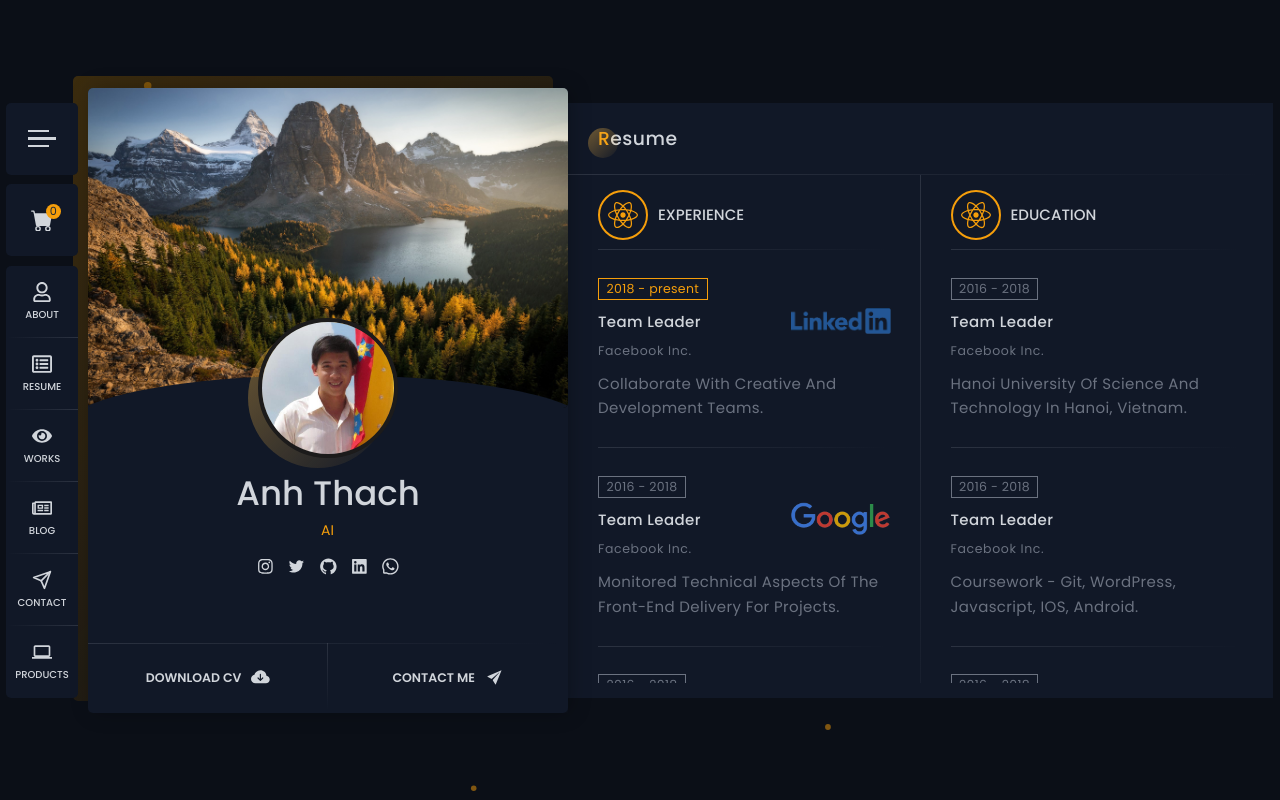
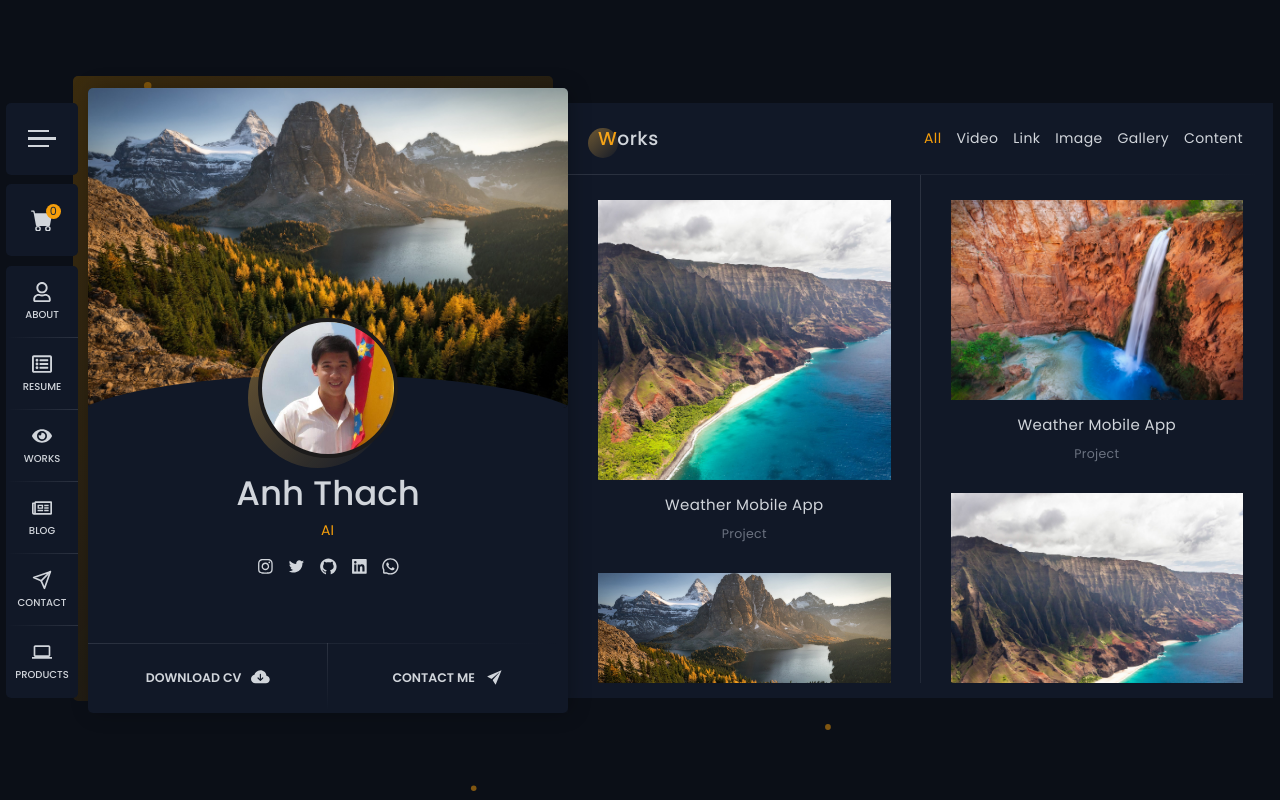
Before and after one commit to Utopiality7/Portfolio, a Next.js app: page / in a window 1280 px wide. Built offline with nearby package versions, Linux system fonts and the light colour scheme.

Commit message:
working on works page

```diff
--- a/app/globals.css
+++ b/app/globals.css
@@ -30,19 +30,19 @@
 }
 
 /* width */
-.about::-webkit-scrollbar {
+.myScroll::-webkit-scrollbar {
   width: 6px;
   background-color: transparent;
 }
 
 /* Track */
-.about::-webkit-scrollbar-track {
+.myScroll::-webkit-scrollbar-track {
   -webkit-box-shadow: none;
   background-color: transparent;
 }
 
 /* Handle */
-.about::-webkit-scrollbar-thumb {
+.myScroll::-webkit-scrollbar-thumb {
   background-color: rgba(255, 255, 255, 0.25);
   border-radius: 0.6rem;
 }
--- a/app/page.tsx
+++ b/app/page.tsx
@@ -5,6 +5,7 @@
 import Menus from "../components/Menus";
 import ProfileCard from "../components/ProfileCard";
 import Resume from "../components/resumePage/Resume";
+import Works from "../components/worksPage/Works";
 
 const Home: NextPage = () => {
   return (
@@ -16,7 +17,8 @@
 
         <div className="w-[70.5rem] h-full py-6 relative before:content-[''] before:absolute before:top-6 before:left-0 before:right-[0.7rem] before:h-6 before:bg-gray-900 before:z-30 after:content-[''] after:absolute after:bottom-6 after:left-0 after:right-[0.7rem] after:h-6 after:bg-gray-900 after:z-30">
           {/* <About /> */}
-          <Resume />
+          {/* <Resume /> */}
+          <Works />
         </div>
       </section>
     </main>
--- a/components/Title.tsx
+++ b/components/Title.tsx
@@ -1,13 +1,28 @@
 interface Props {
   name: string;
+  menus?: string[];
 }
 
-export default function Title({ name }: Props) {
+export default function Title({ name, menus }: Props) {
   return (
-    <div className="customLine relative before:bottom-0 borderLeft capitalize text-3xl text-gray-300 font-medium z-20">
-      <span className="inline-block my-10 mx-12 customCircle relative tracking-wide">
+    <div className="customLine relative before:bottom-0 borderLeft z-20 py-10 flex justify-between items-center">
+      <span className="ml-12 customCircle relative tracking-wide capitalize text-3xl text-gray-300 font-medium">
         {name}
       </span>
+
+      {menus && (
+        <ul className="flex items-center gap-6 mr-12">
+          {menus.map((menu, idx) => (
+            <li
+              className={`capitalize text-[1.4rem] cursor-pointer tracking-wide ${
+                idx === 0 ? "text-main-orange" : "text-gray-300"
+              }`}
+            >
+              {menu}
+            </li>
+          ))}
+        </ul>
+      )}
     </div>
   );
 }
--- a/components/aboutPage/About.tsx
+++ b/components/aboutPage/About.tsx
@@ -8,7 +8,7 @@
 
 export default function About() {
   return (
-    <div className="bg-gray-900 w-full max-h-full h-full overflow-y-scroll about">
+    <div className="bg-gray-900 w-full max-h-full h-full overflow-y-scroll myScroll">
       <Title name="about me" />
       <AboutMe />
 
--- a/components/resumePage/Resume.tsx
+++ b/components/resumePage/Resume.tsx
@@ -5,7 +5,7 @@
 
 export default function Resume() {
   return (
-    <div className="bg-gray-900 w-full max-h-full h-full overflow-y-scroll about">
+    <div className="bg-gray-900 w-full max-h-full h-full overflow-y-scroll myScroll">
       <Title name="resume" />
       <MyResume />
 
--- /dev/null
+++ b/components/worksPage/Work.tsx
@@ -0,0 +1,23 @@
+import Image from "next/image";
+
+interface Props {
+  height: string;
+  imageUrl: string;
+  margin?: boolean;
+}
+
+export default function Work({ height, imageUrl, margin }: Props) {
+  return (
+    <div className={`${margin ? "mb-12" : "mb-2"}`}>
+      <div className={`relative w-full ${height}`}>
+        <Image src={imageUrl} alt="project" objectFit="cover" layout="fill" />
+      </div>
+      <p className="capitalize text-gray-300 text-2xl text-center mt-6 mb-4 tracking-wide">
+        weather mobile app
+      </p>
+      <p className="text-gray-500 text-xl text-center tracking-wide capitalize">
+        project
+      </p>
+    </div>
+  );
+}
--- /dev/null
+++ b/components/worksPage/Works.tsx
@@ -0,0 +1,27 @@
+import Title from "../Title";
+import Work from "./Work";
+
+const menus = ["all", "video", "link", "image", "gallery", "content"];
+
+export default function Works() {
+  return (
+    <div className="bg-gray-900 w-full max-h-full h-full overflow-y-scroll myScroll">
+      <Title name="works" menus={menus} />
+
+      <ul className="grid grid-cols-2">
+        <li className="relative vCustomLine py-10 px-12">
+          <Work height="h-[28rem]" imageUrl="/images/b-1.jpg" margin />
+          <Work height="h-72" imageUrl="/images/b-2.jpg" margin />
+          <Work height="h-80" imageUrl="/images/b-3.jpg" margin />
+          <Work height="h-[28rem]" imageUrl="/images/b-1.jpg" />
+        </li>
+        <li className="py-10 px-12">
+          <Work height="h-80" imageUrl="/images/b-3.jpg" margin />
+          <Work height="h-[28rem]" imageUrl="/images/b-1.jpg" margin />
+          <Work height="h-80" imageUrl="/images/b-2.jpg" margin />
+          <Work height="h-[28rem]" imageUrl="/images/b-3.jpg" />
+        </li>
+      </ul>
+    </div>
+  );
+}
```
